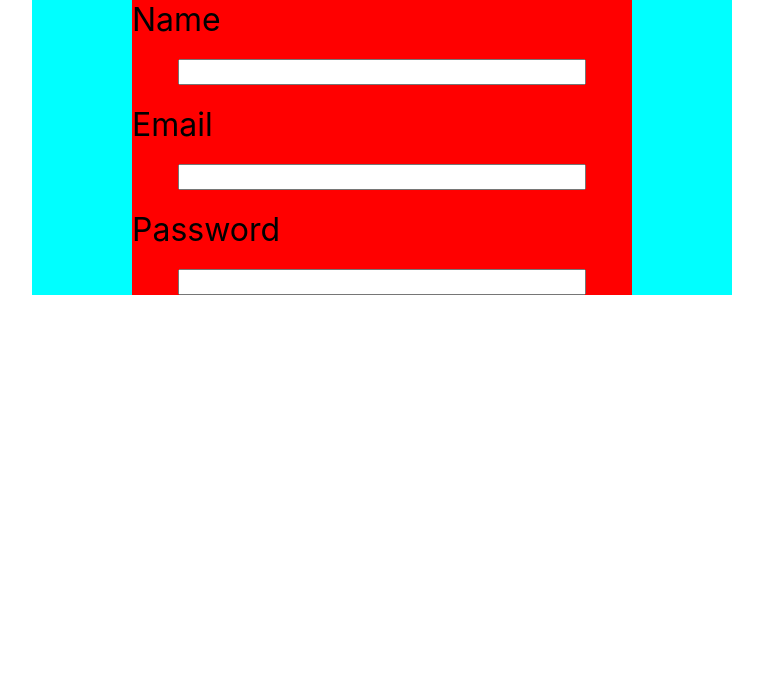
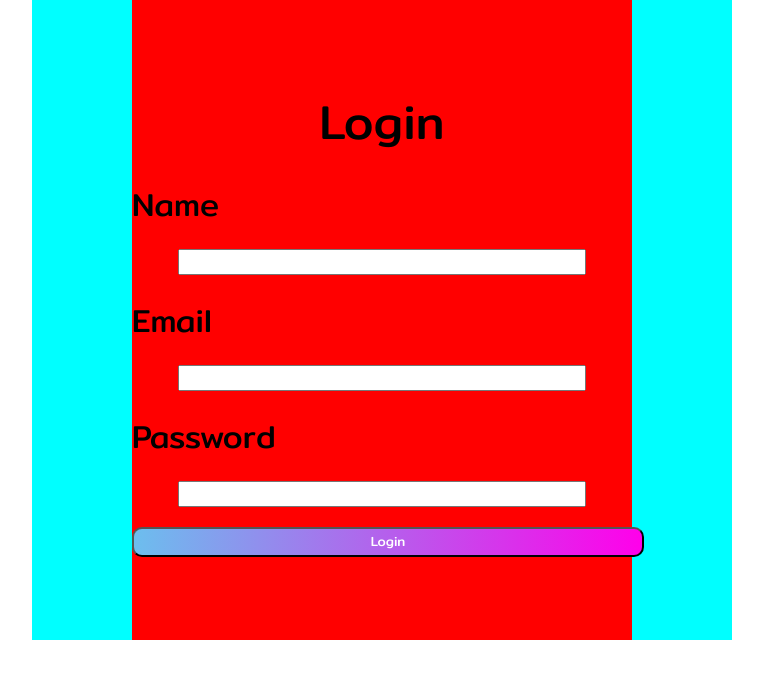
Before and after one commit to KevinLucasG/login-signup, a React (Create React App) app: page / in a window 1280 px wide. Shown: the top 678 px of the page, without its empty margins (258-1021 px from the left). Built offline with nearby package versions, Linux system fonts and the light colour scheme.

Commit message:
Updated Login Page

```diff
--- a/public/index.html
+++ b/public/index.html
@@ -24,6 +24,13 @@
       work correctly both with client-side routing and a non-root public URL.
       Learn how to configure a non-root public URL by running `npm run build`.
     -->
+    <link rel="preconnect" href="https://fonts.googleapis.com" />
+    <link rel="preconnect" href="https://fonts.gstatic.com" crossorigin />
+    <link
+      href="https://fonts.googleapis.com/css2?family=Mitr:wght@200;300;400;500;600;700&display=swap"
+      rel="stylesheet"
+    />
+
     <title>React App</title>
   </head>
   <body>
--- a/src/Components/LoginSignup.css
+++ b/src/Components/LoginSignup.css
@@ -14,8 +14,15 @@
   text-align: center;
   gap: 20px;
   width: 500px;
+  height: 80vh;
+
   background-color: red;
   margin: auto;
+}
+
+.login {
+  font-size: 3rem;
+  bottom: 20px;
 }
 
 .header .text {
@@ -24,6 +31,15 @@
 
 .header input {
   height: 20px;
-  margin: auto;
+  margin: 0 auto;
   width: 400px;
 }
+
+button {
+  font-family: "Mitr", sans-serif;
+  color: #fff;
+  width: 40vw;
+  height: 30px;
+  border-radius: 10px;
+  background-image: linear-gradient(to right, #6cbeee, #ff00ea);
+}
--- a/src/Components/LoginSignup.jsx
+++ b/src/Components/LoginSignup.jsx
@@ -5,12 +5,14 @@
   return (
     <div className="container">
       <div className="header">
+        <div className="login">Login</div>
         <div className="text">Name</div>
         <input type="text" />
         <div className="text">Email</div>
         <input type="email" />
         <div className="text">Password</div>
         <input type="password" />
+        <button>Login</button>
       </div>
     </div>
   );
--- a/src/index.css
+++ b/src/index.css
@@ -1,13 +1,12 @@
 body {
   margin: 0;
-  font-family: -apple-system, BlinkMacSystemFont, 'Segoe UI', 'Roboto', 'Oxygen',
-    'Ubuntu', 'Cantarell', 'Fira Sans', 'Droid Sans', 'Helvetica Neue',
-    sans-serif;
+  font-family: "Mitr", sans-serif;
+  font-weight: 400;
   -webkit-font-smoothing: antialiased;
   -moz-osx-font-smoothing: grayscale;
 }
 
 code {
-  font-family: source-code-pro, Menlo, Monaco, Consolas, 'Courier New',
+  font-family: source-code-pro, Menlo, Monaco, Consolas, "Courier New",
     monospace;
 }
```
